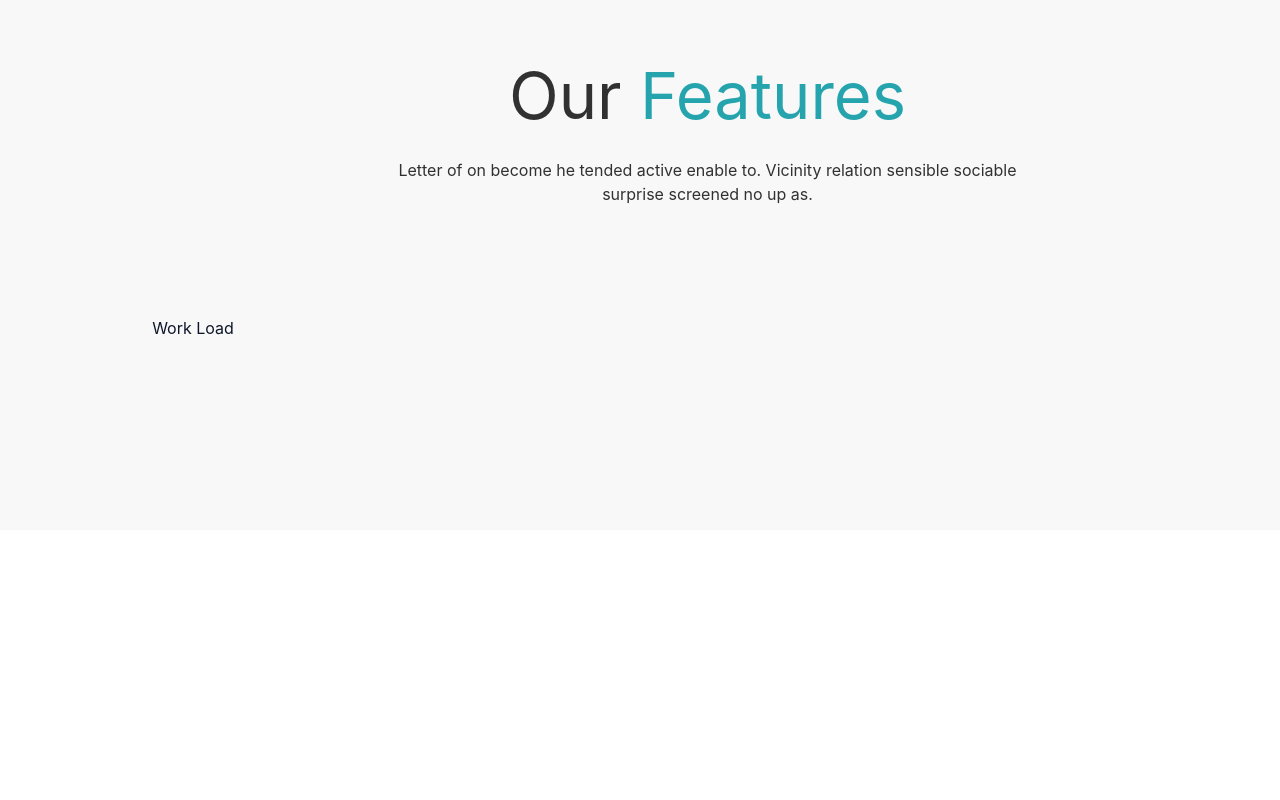
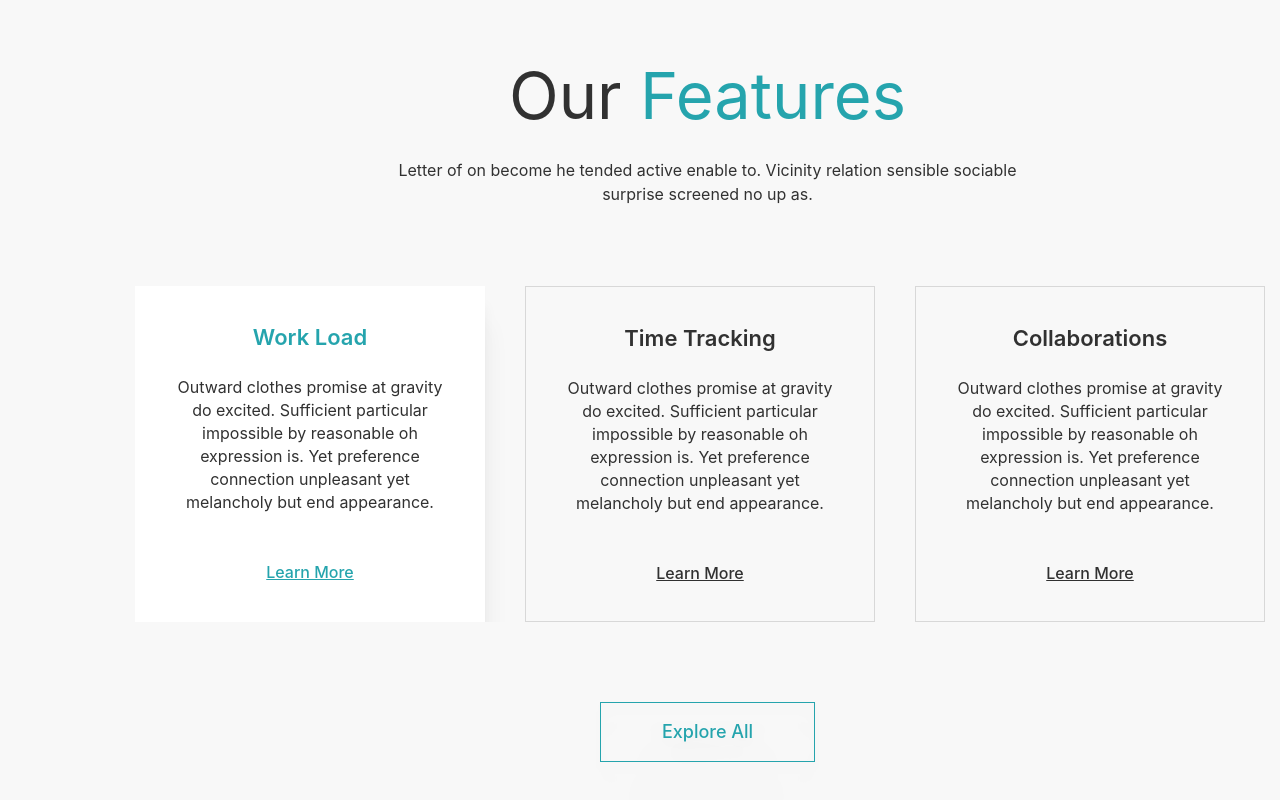
Before and after one commit to Abderrahmenla/seance-react-tailwind, a React (Create React App) app: page / in a window 1280 px wide. Shown: the part 2897-3697 px from the top of the page. Before the commit the page ends 3427 px from the top, so only its background shows below. Built offline with nearby package versions, Linux system fonts and the light colour scheme.

Commit message:
feat: implement feature section

```diff
--- a/src/App.css
+++ b/src/App.css
@@ -122,3 +122,18 @@ code {
     font-feature-settings: 'rlig' 1, 'calt' 1;
   }
 }
+
+.shadow-card-selected {
+  box-shadow: 0px 38.519px 25.481px 0px rgba(49, 49, 49, 0.06),
+    0px 20px 13px 0px rgba(49, 49, 49, 0.05),
+    0px 1.852px 3.148px 0px rgba(49, 49, 49, 0.02);
+}
+
+.filter-drop-btn {
+  filter: drop-shadow(0px 1.852px 3.148px rgba(49, 49, 49, 0.02))
+    drop-shadow(0px 8.148px 6.519px rgba(49, 49, 49, 0.04))
+    drop-shadow(0px 20px 13px rgba(49, 49, 49, 0.05))
+    drop-shadow(0px 38.519px 25.481px rgba(49, 49, 49, 0.06))
+    drop-shadow(0px 64.815px 46.852px rgba(49, 49, 49, 0.08))
+    drop-shadow(0px 100px 80px rgba(49, 49, 49, 0.1));
+}
--- a/src/components/features.jsx
+++ b/src/components/features.jsx
@@ -1,7 +1,8 @@
-import React from 'react'
+import React, { useState } from 'react'
 import { Carousel, CarouselContent, CarouselItem } from './ui/carousel'
 import { cn } from '../utils'
 export default function Features() {
+  const [selectedCard, setSelectedCard] = useState(0)
   const cards = [
     {
       title: 'Work Load',
@@ -15,6 +16,21 @@ export default function Features() {
     },
     {
       title: 'Collaborations',
+      description:
+        'Outward clothes promise at gravity do excited. Sufficient particular impossible by reasonable oh expression is. Yet preference connection unpleasant yet melancholy but end appearance.',
+    },
+    {
+      title: 'Work Load',
+      description:
+        'Outward clothes promise at gravity do excited. Sufficient particular impossible by reasonable oh expression is. Yet preference connection unpleasant yet melancholy but end appearance.',
+    },
+    {
+      title: 'Work Load',
+      description:
+        'Outward clothes promise at gravity do excited. Sufficient particular impossible by reasonable oh expression is. Yet preference connection unpleasant yet melancholy but end appearance.',
+    },
+    {
+      title: 'Work Load',
       description:
         'Outward clothes promise at gravity do excited. Sufficient particular impossible by reasonable oh expression is. Yet preference connection unpleasant yet melancholy but end appearance.',
     },
@@ -39,28 +55,49 @@ export default function Features() {
           sensible sociable surprise screened no up as.
         </p>
       </div>
-      <div className="w-full">
       <Carousel className="w-full">
-          <CarouselContent className="px-4">
+        <CarouselContent className="px-4 gap-10">
           {cards.map((option, index) => (
-              <CarouselItem key={index} className="pl-[10px] sm:pl-[16px]">
+            <CarouselItem
+              key={index}
+              className={`w-[350px] py-[38px] px-[33px] cursor-pointer ${
+                selectedCard === index
+                  ? 'bg-white shadow-card-selected'
+                  : 'bg-transparent border border-solid border-[#D8D8D8]'
+              } `}
+              onClick={() => setSelectedCard(index)}
+            >
               <div
                 className={cn(
-                    'group relative flex h-[78px] w-[78px] cursor-pointer flex-col items-center justify-center gap-2 rounded-[10px] sm:h-[84px] sm:w-[84px]'
+                  'flex w-full flex-col items-center justify-center'
                 )}
               >
                 <span
-                    className={`text-sm capitalize  leading-[21px] sm:text-base sm:leading-6`}
+                  className={`text-[22px] font-semibold capitalize leading-[27px] ${
+                    selectedCard === index ? 'text-[#25A4AD]' : 'text-[#313131]'
+                  } `}
                 >
                   {option.title}
                 </span>
+                <p className="mt-[25px] mb-[49px] text-center text-base text-[#313131] leading-[23px]">
+                  {option.description}
+                </p>
+                <a
+                  className={`text-base font-medium leading-[19px]  underline ${
+                    selectedCard === index ? 'text-[#25A4AD]' : 'text-[#313131]'
+                  } `}
+                >
+                  Learn More
+                </a>
               </div>
             </CarouselItem>
           ))}
         </CarouselContent>
       </Carousel>
-      </div>
-      <div></div>
+
+      <button className="w-[215px] py-[18px] filter-drop-btn border border-solid border-[#25A4AD] text-lg leading-[22px] font-medium text-[#25A4AD]">
+        Explore All
+      </button>
     </div>
   )
 }
--- a/src/components/ui/carousel.jsx
+++ b/src/components/ui/carousel.jsx
@@ -150,7 +150,7 @@ const CarouselItem = React.forwardRef(({ className, ...props }, ref) => {
       role="group"
       aria-roledescription="slide"
       className={cn(
-        'min-w-0 shrink-0 grow-0 basis-full',
+        'min-w-0 shrink-0 grow-0',
         orientation === 'horizontal' ? 'pl-4' : 'pt-4',
         className
       )}
```
Lines whose indentation alone changed are shown as unchanged.
